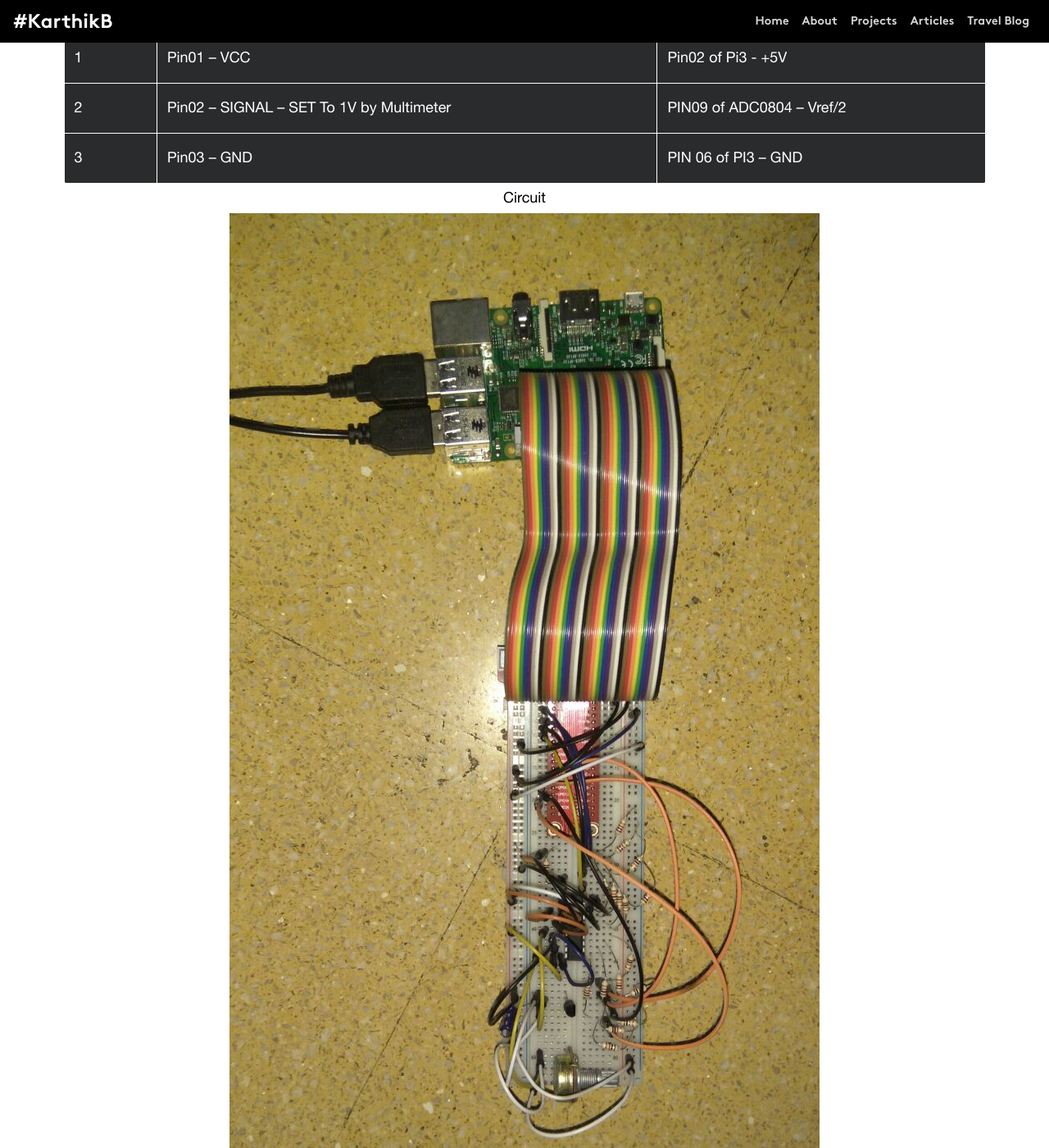
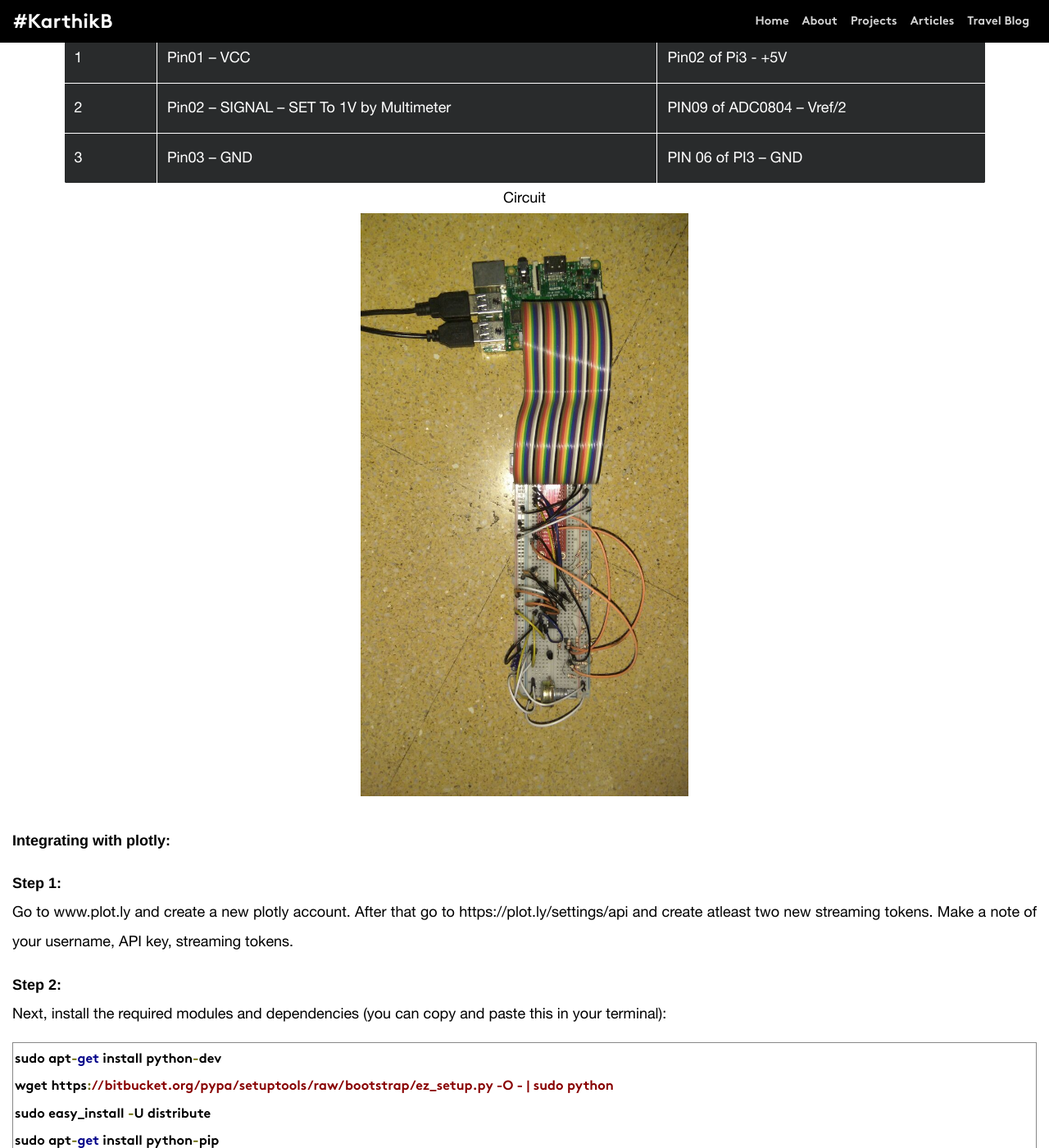
Before and after one commit to karthik-balu/karthik-balu.github.io, a Jekyll site: the page built from _posts/2016-07-20-temperature-plotting.html, in a window 1280 px wide and 1400 px high, scrolled down 3558 px. Shown: the whole window at 82% size. Built offline with Jekyll 4.4.1, drawn with Linux system fonts in a browser that asks for light colours.

Commit message:
Update cover.css

```diff
--- a/static/css/cover.css
+++ b/static/css/cover.css
@@ -156,7 +156,7 @@ h1, .navbar, code, #caption{
 }
 
 .image-center,.image-bigger ,.image-biggest {
-	max-width: 60%;
+	max-width: 400px;
 	height: auto;
 
 }
```
